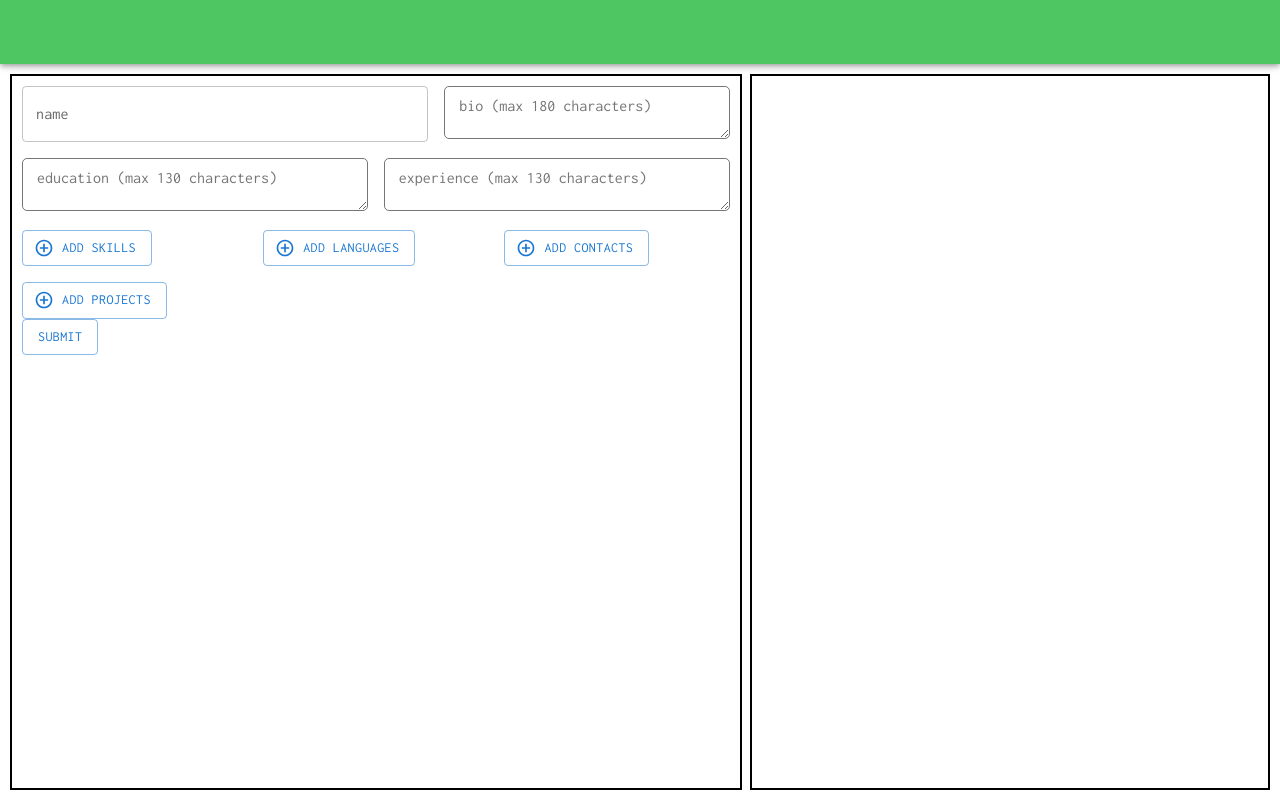
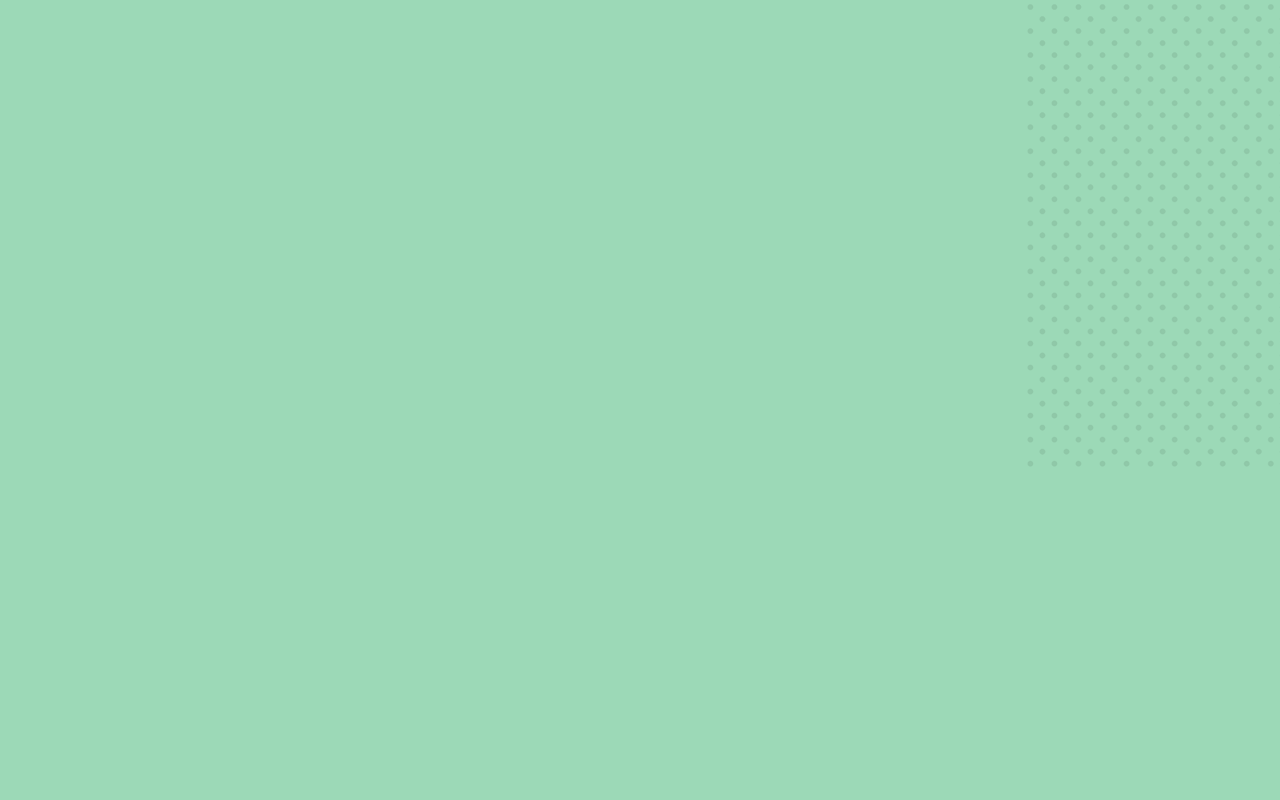
Before and after one commit to snovamicron/CV-builder, a React (Create React App) app in the folder client/: page / in a window 1280 px wide. Built offline with nearby package versions, Linux system fonts and the light colour scheme.

Commit message:
commit 8

```diff
--- a/client/src/components/Home.tsx
+++ b/client/src/components/Home.tsx
@@ -1,11 +1,13 @@
 
 // components
 import Template from "./Home/Template"
+import Welcome from "./Home/Welcome"
 
 const Home = ()=>{
     return(
         <>
-        <Template/>
+        <Welcome/>
+        {/* <Template/> */}
         </>
     )
 }
--- a/client/src/components/Home/Template/Template_1.tsx
+++ b/client/src/components/Home/Template/Template_1.tsx
@@ -13,7 +13,8 @@ import {
     CardHeader,
     CardContent,
     Typography,
-    IconButton
+    IconButton,
+    Badge
 } from '@mui/material'
 import AddCircleOutlineIcon from '@mui/icons-material/AddCircleOutline';
 import CloseIcon from '@mui/icons-material/Close';
@@ -102,7 +103,7 @@ const Template_1 = () => {
             })
         }
     }
-    const onProjectsDelete = (index:number): void => {
+    const onProjectsDelete = (index: number): void => {
         const filterProjects = formData.projects.filter((ele, i) => index !== i)
         setFormData({ ...formData, projects: filterProjects })
     }
@@ -135,7 +136,7 @@ const Template_1 = () => {
                 break;
         }
     }
-    const onAllDataSubmit = async ():Promise<void> => {
+    const onAllDataSubmit = async (): Promise<void> => {
         setShow(false)
         await send_template_1_data(formData)
         setShow(true)
@@ -159,13 +160,18 @@ const Template_1 = () => {
             fontWeight: 400,
             fontSize: '1rem',
             borderRadius: 5
+        },
+        submitButtonWraper: {
+            display: 'flex',
+            justifyContent: 'center'
         }
     })
     const classes = useStyles()
     return (
         <>
             <Grid container sx={{ height: '100%', padding: '10px 10px' }} columnSpacing={{ xs: 1 }} >
-                <Grid item xs={12} md={7} >
+                {
+                    !show || matches ? <Grid item xs={12} md={7} >
                         <Box className={classes.components}>
                             <Grid container spacing={{ xs: 2 }}>
                                 <Grid item xs={12} lg={7}>
@@ -314,13 +320,13 @@ const Template_1 = () => {
                                             formData.projects.length !== 0 &&
                                             formData.projects.map((ele, index) => {
                                                 return (
-                                                    <Card key={index} sx={{ backgroundColor: 'blue', margin: '10px 0', color:'#fff' }}>
+                                                    <Card key={index} sx={{ backgroundColor: 'blue', margin: '10px 0', color: '#fff' }}>
                                                         <CardHeader
                                                             sx={{ padding: '10px 16px' }}
                                                             title={ele.porjectName[0]}
                                                             action={
-                                                        <IconButton onClick={()=>onProjectsDelete(index)} color='inherit'>
-                                                            <CloseIcon/>
+                                                                <IconButton onClick={() => onProjectsDelete(index)} color='inherit'>
+                                                                    <CloseIcon />
                                                                 </IconButton>
                                                             }
                                                         />
@@ -331,24 +337,38 @@ const Template_1 = () => {
                                         }
                                     </Box>
                                 </Grid>
-                        </Grid>
+                                <Grid item xs={12}>
+                                    <Box className={classes.submitButtonWraper}>
                                         <Button
-                        variant='outlined'
+                                            variant='contained'
                                             onClick={onAllDataSubmit}
+                                            size='large'
+                                            color='success'
+                                            sx={{ fontSize: '1.2rem' }}
                                         >
                                             submit
                                         </Button>
                                     </Box>
                                 </Grid>
+                            </Grid>
+                        </Box>
+                    </Grid> : null
+                }
                 {
-                    matches &&
+                    matches || show ?
                         <Grid item xs={12} md={5}>
-                        <Box className={classes.components}>
+                            <Box className={classes.components} sx={{ display: 'flex', flexDirection: 'column' }}>
                                 {
-                                show && <iframe style={{width:'100%', height:'100%'}} src='http://localhost:4000/cv/template_1'/>
+                                    !matches &&
+                                    <IconButton sx={{ marginLeft: 'auto' }} onClick={()=>setShow(false)}>
+                                        <CloseIcon />
+                                    </IconButton>
+                                }
+                                {
+                                    show && <iframe style={{ width: '100%', height: '100%' }} src='http://localhost:4000/cv/template_1' />
                                 }
                             </Box>
-                    </Grid>
+                        </Grid> : null
                 }
             </Grid>
         </>
--- a/client/src/components/Home/Welcome.tsx
+++ b/client/src/components/Home/Welcome.tsx
@@ -1,9 +1,33 @@
+
+// MUI components
+import { Box } from '@mui/material'
+import { makeStyles } from '@mui/styles'
 
 
 const Welcome = ()=>{
+    const useStyles = makeStyles({
+        container1:{
+            height:'100vh',
+            backgroundColor:'#9cd9b7'
+        },
+        dotContainer:{
+            height:'59vh',
+            width:'20vw',
+            position:'absolute',
+            top:0,
+            right:0,
+            backgroundImage:`url('dot.png')`,
+            opacity:0.080
+        }
+    })
+    const classes = useStyles()
     return (
         <>
-        This is Welcome
+            <Box className={classes.container1} >
+                <Box className={classes.dotContainer}>
+                </Box>
+
+            </Box>
         </>
     )
 }
```
Also changed, not shown: client/public/dot.png (added). Lines whose indentation alone changed are shown as unchanged.
